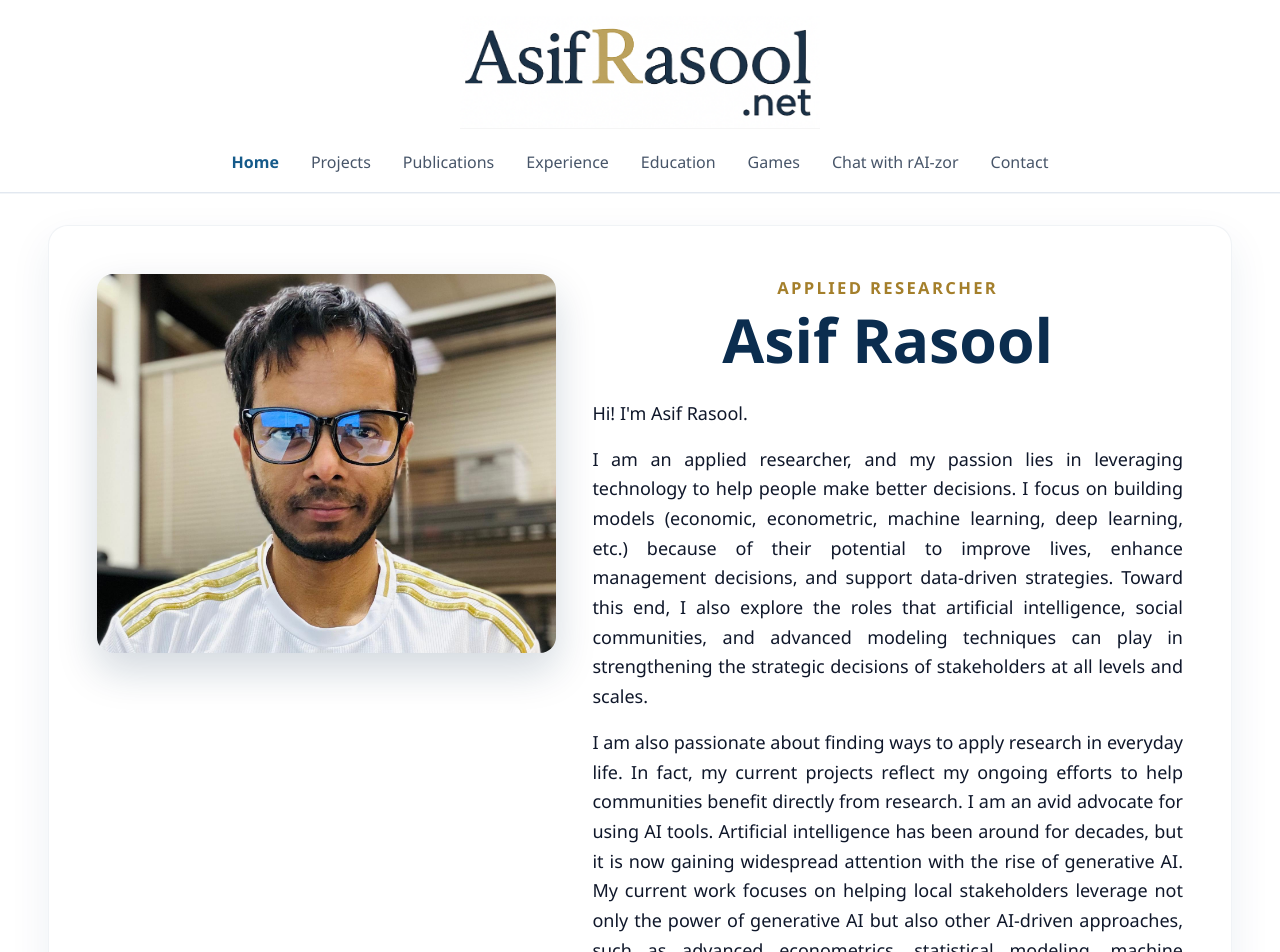
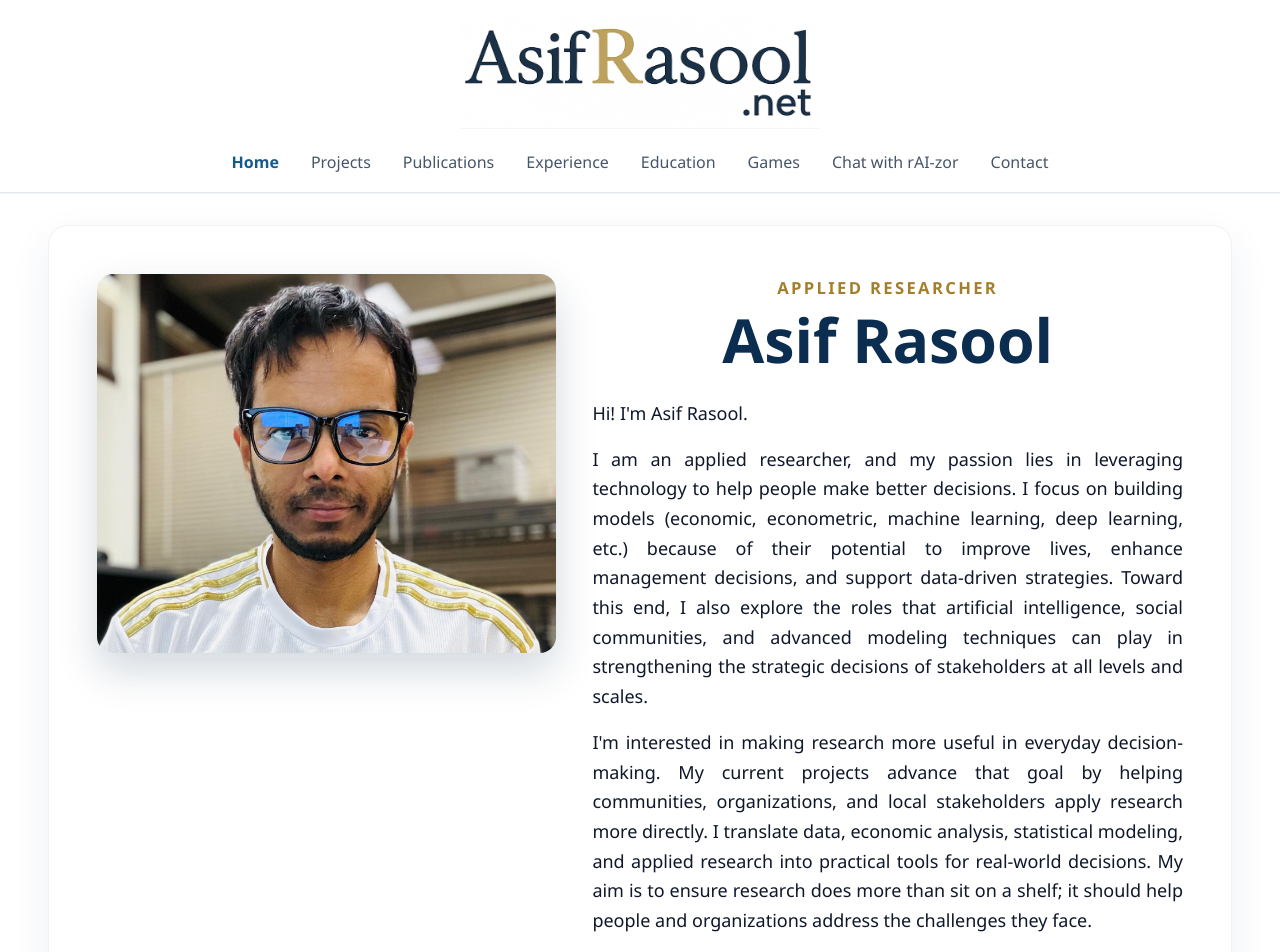
Before and after one commit to Asif-Rasool/my-website, a React (Vite) app: page / in a window 1280 px wide. Shown: the top 952 px of the page. Built offline with nearby package versions, Linux system fonts and the light colour scheme; no server answers.

Commit message:
Update homepage research statement

```diff
--- a/src/pages/Home.jsx
+++ b/src/pages/Home.jsx
@@ -30,17 +30,14 @@ export default function Home() {
               at all levels and scales.
             </p>
             <p>
-              I am also passionate about finding ways to apply research in
-              everyday life. In fact, my current projects reflect my ongoing
-              efforts to help communities benefit directly from research. I am
-              an avid advocate for using AI tools. Artificial intelligence has
-              been around for decades, but it is now gaining widespread
-              attention with the rise of generative AI. My current work focuses
-              on helping local stakeholders leverage not only the power of
-              generative AI but also other AI-driven approaches, such as
-              advanced econometrics, statistical modeling, machine learning, and
-              deep learning, all of which fall under the broader field of
-              artificial intelligence.
+              I'm interested in making research more useful in everyday
+              decision-making. My current projects advance that goal by helping
+              communities, organizations, and local stakeholders apply research
+              more directly. I translate data, economic analysis, statistical
+              modeling, and applied research into practical tools for real-world
+              decisions. My aim is to ensure research does more than sit on a
+              shelf; it should help people and organizations address the
+              challenges they face.
             </p>
             <p>
               I am a Research Scientist at Southeastern Louisiana University's
```
